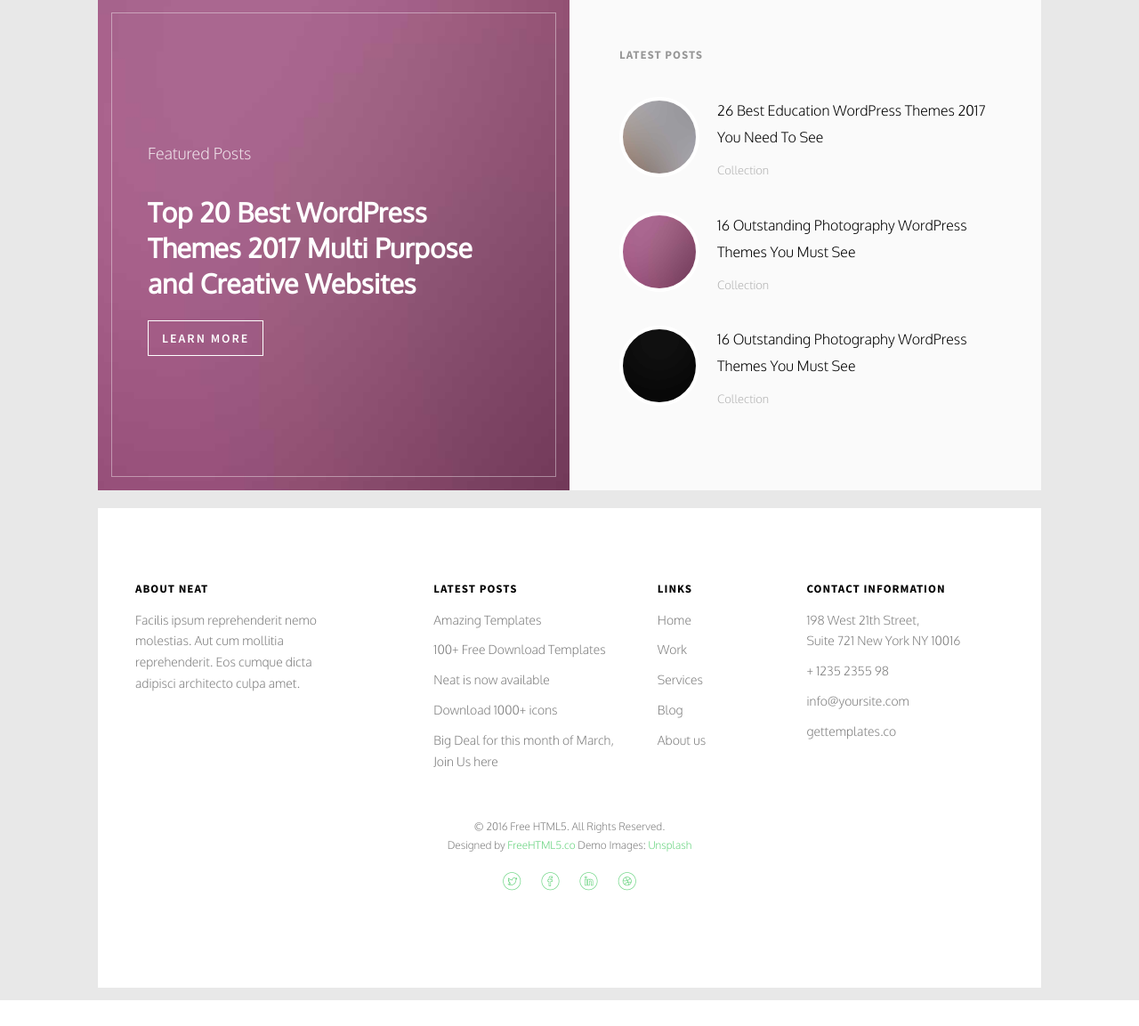
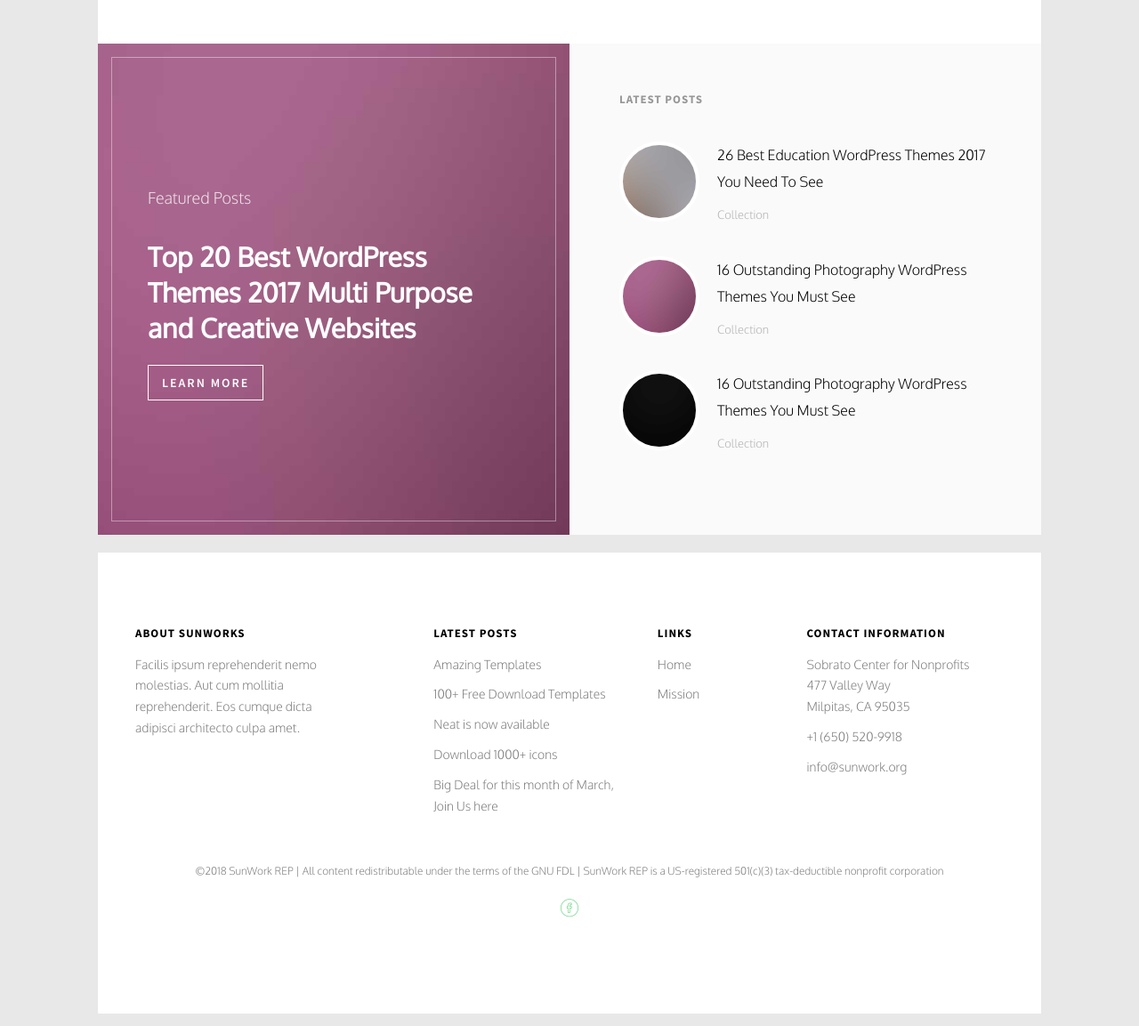
Before and after one commit to hwhh/CMPS119Project, a Django app: page / in a window 1280 px wide. Shown: the part 2063-3216 px from the top of the page at 89% size. Before the commit the page ends 3187 px from the top, so only its background shows below. Run offline with Django 3.2, Linux system fonts and the light colour scheme; some libraries are stand-ins or nearby versions; some web fonts are replaced.

Commit message:
added mission tab to home page. routed and finished mission.html

```diff
--- a/templates/parts/footer.html
+++ b/templates/parts/footer.html
@@ -1,7 +1,7 @@
 <footer id="fh5co-footer" role="contentinfo">
             <div class="row">
                 <div class="col-md-3 fh5co-widget">
-                    <h4>About Neat</h4>
+                    <h4>About SunWorks</h4>
                     <p>Facilis ipsum reprehenderit nemo molestias. Aut cum mollitia reprehenderit. Eos cumque dicta adipisci architecto culpa amet.</p>
                 </div>
                 <div class="col-md-3 col-md-push-1">
@@ -18,21 +18,19 @@
                 <div class="col-md-3 col-md-push-1">
                     <h4>Links</h4>
                     <ul class="fh5co-footer-links">
-                        <li><a href="#">Home</a></li>
-                        <li><a href="#">Work</a></li>
-                        <li><a href="#">Services</a></li>
-                        <li><a href="#">Blog</a></li>
-                        <li><a href="#">About us</a></li>
+                        <li><a href="/">Home</a></li>
+                        <li><a href="/mission">Mission</a></li>
+
                     </ul>
                 </div>
 
                 <div class="col-md-3">
                     <h4>Contact Information</h4>
                     <ul class="fh5co-footer-links">
-                        <li>198 West 21th Street, <br> Suite 721 New York NY 10016</li>
-                        <li><a href="tel://1234567920">+ 1235 2355 98</a></li>
-                        <li><a href="mailto:info@yoursite.com">info@yoursite.com</a></li>
-                        <li><a href="http://gettemplates.co">gettemplates.co</a></li>
+                        <li>Sobrato Center for Nonprofits <br> 477 Valley Way <br>
+                        Milpitas, CA    95035</li>
+                        <li><a href="tel://1234567920">+1 (650) 520-9918</a></li>
+                        <li><a href="mailto:info@yoursite.com"> info@sunwork.org</a></li>
                     </ul>
                 </div>
 
@@ -41,15 +39,15 @@
             <div class="row copyright">
                 <div class="col-md-12 text-center">
                     <p>
-                        <small class="block">&copy; 2016 Free HTML5. All Rights Reserved.</small>
-                        <small class="block">Designed by <a href="http://freehtml5.co/" target="_blank">FreeHTML5.co</a> Demo Images: <a href="http://unsplash.co/" target="_blank">Unsplash</a></small>
+                        <small class="block">&copy;2018 SunWork REP | All   content redistributable under the terms of the GNU FDL | SunWork REP is a US-registered 501(c)(3) tax-deductible nonprofit corporation</small>
+
                     </p>
                     <p>
                         <ul class="fh5co-social-icons">
-                            <li><a href="#"><i class="icon-twitter"></i></a></li>
-                            <li><a href="#"><i class="icon-facebook"></i></a></li>
-                            <li><a href="#"><i class="icon-linkedin"></i></a></li>
-                            <li><a href="#"><i class="icon-dribbble"></i></a></li>
+                            <!---<li><a href="#"><i class="icon-twitter"></i></a></li> -->
+                            <li><a target="blank" href="https://www.facebook.com/pages/SunWork/154066984692226?sk=wall"><i class="icon-facebook"></i></a></li>
+                           <!-- <li><a href="#"><i class="icon-linkedin"></i></a></li> -->
+                          <!--  <li><a href="#"><i class="icon-dribbble"></i></a></li> -->
                         </ul>
                     </p>
                 </div>
--- a/templates/parts/nav.html
+++ b/templates/parts/nav.html
@@ -3,11 +3,14 @@
             <div class="top-menu">
                 <div class="row">
                     <div class="col-xs-2">
-                        <div id="fh5co-logo"><a href="index.html">Neat</a></div>
+                        <div id="fh5co-logo"><a href="index.html">SUNWORKS</a>
+                            <img src="../static/images/sunwork_logo.jpg" alt="SunWork"
+                            width="150" height="50"></div>
                     </div>
                     <div class="col-xs-10 text-right menu-1">
                         <ul>
                             <li class="active"><a href="/">Home</a></li>
+                            <li class ="active"><a href="/mission">Misson</a></li>
                             <!--<li><a href="work.html">Work</a></li>
                             <li class="has-dropdown">
                                 <a href="blog.html">Blog</a>
--- a/website/urls.py
+++ b/website/urls.py
@@ -4,4 +4,5 @@ from . import views
 
 urlpatterns = [
     path('', views.index, name='index'),
+    path('mission', views.mission, name='mission'),
 ]
--- a/website/views.py
+++ b/website/views.py
@@ -1,6 +1,12 @@
 from django.shortcuts import render
 
-# Create your views here.
+# index route
 def index(request):
     context = {}
     return render(request, '../templates/index.html', context)
+
+
+#mission route
+def mission(request):
+	context = {}
+	return render(request, '../templates/mission.html', context)
```
Also changed, not shown: templates/mission.html (added, +22 -0 lines), static/images/sunwork_logo.jpg (added).
